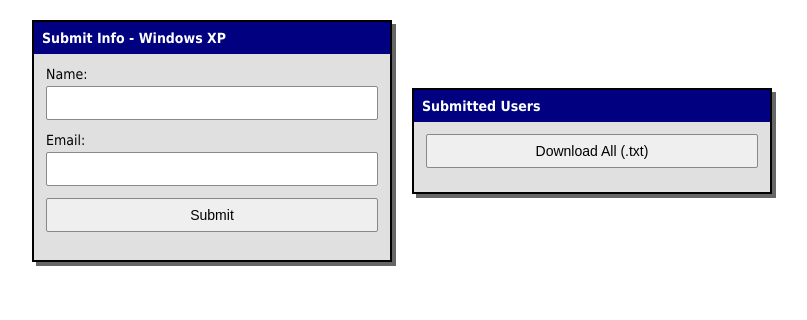
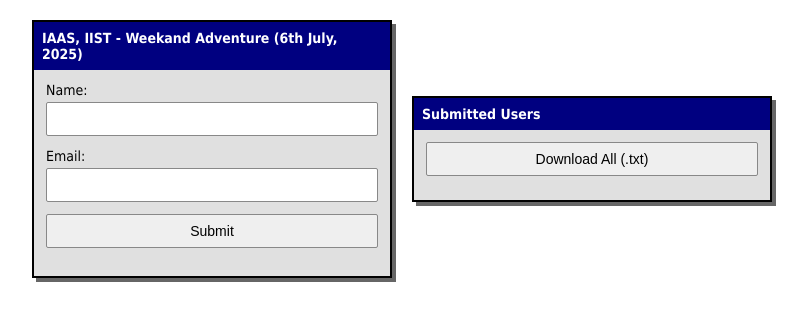
Before and after one commit to jsdingra11/iaas, a plain HTML site: page index.html in a window 1280 px wide. Shown: the whole page, without its empty margins (238-1045 px from the left). Drawn offline with Linux system fonts and the light colour scheme; no server answers.

Commit message:
Update index.html

```diff
--- a/index.html
+++ b/index.html
@@ -97,7 +97,7 @@
 <body>
 
   <div class="window">
-    <div class="title-bar">Submit Info - Windows XP</div>
+    <div class="title-bar">IAAS, IIST - Weekand Adventure (6th July, 2025)</div>
     <div class="window-body">
       <form id="submitForm">
         <label for="name">Name:</label>
```
